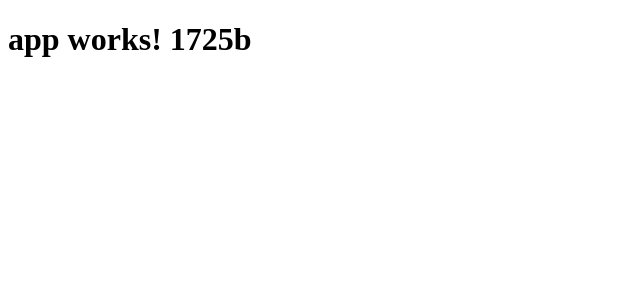
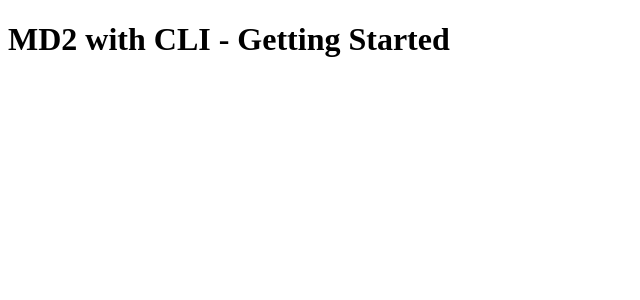
Before and after one commit to IsYet1/NG-cli00, an Angular app: page / in a window 1280 px wide. Shown: the top 300 px of the page, without its empty margins (0-640 px from the left). Built offline with nearby package versions, Linux system fonts and the light colour scheme.

Commit message:
Initial checkin. Added md core libraries.

```diff
--- a/package.json
+++ b/package.json
@@ -20,6 +20,8 @@
     "@angular/platform-browser": "~2.0.0",
     "@angular/platform-browser-dynamic": "~2.0.0",
     "@angular/router": "~3.0.0",
+    "@angular2-material/button": "^2.0.0-alpha.8-2",
+    "@angular2-material/core": "^2.0.0-alpha.8-2",
     "core-js": "^2.4.1",
     "rxjs": "5.0.0-beta.12",
     "ts-helpers": "^1.1.1",
--- a/src/app/app.component.ts
+++ b/src/app/app.component.ts
@@ -6,5 +6,5 @@ import { Component } from '@angular/core';
   styleUrls: ['./app.component.css']
 })
 export class AppComponent {
-  title = 'app works! 1725b';
+  title = 'MD2 with CLI - Getting Started';
 }
--- a/src/index.html
+++ b/src/index.html
@@ -2,7 +2,7 @@
 <html>
 <head>
   <meta charset="utf-8">
-  <title>Cli00</title>
+  <title>MD2 Getting Started</title>
   <base href="/">
 
   <meta name="viewport" content="width=device-width, initial-scale=1">
```
